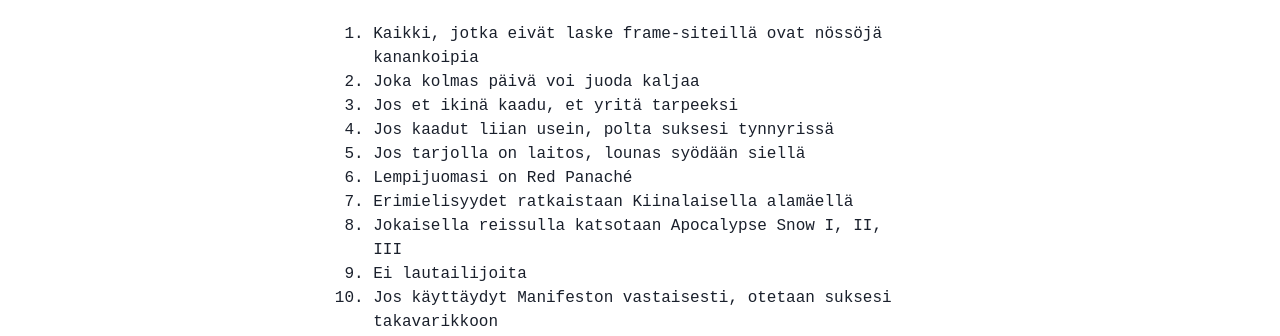
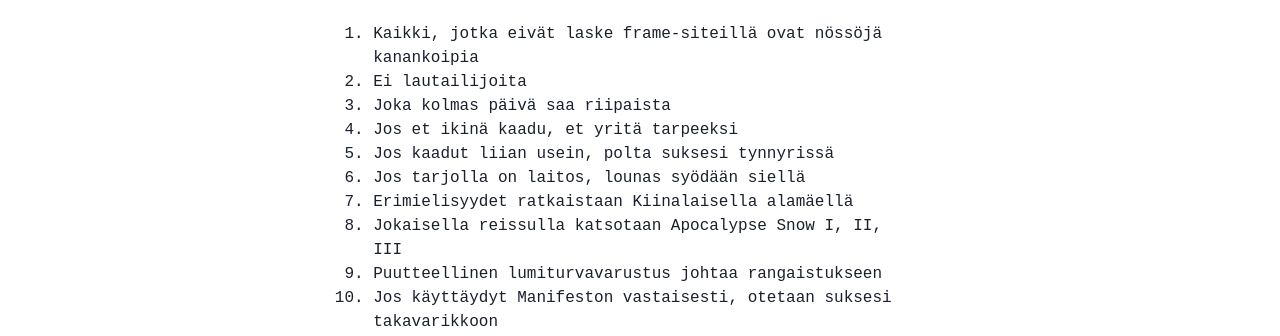
Before and after one commit to peksi/ski-extreme.com, a Next.js app: page / in a window 1280 px wide. Shown: the part 961-1297 px from the top of the page. Built offline with nearby package versions, Linux system fonts and the light colour scheme.

Commit message:
manifesto updates

```diff
--- a/pages/index.tsx
+++ b/pages/index.tsx
@@ -83,14 +83,14 @@
 					<Heading>MANIFESTO</Heading>
 					<ol className={styles.manifesto}>
 						<li>Kaikki, jotka eivät laske frame-siteillä ovat nössöjä kanankoipia</li>
-						<li>Joka kolmas päivä voi juoda kaljaa</li>
+						<li>Ei lautailijoita</li>
+						<li>Joka kolmas päivä saa riipaista</li>
 						<li>Jos et ikinä kaadu, et yritä tarpeeksi</li>
 						<li>Jos kaadut liian usein, polta suksesi tynnyrissä</li>
 						<li>Jos tarjolla on laitos, lounas syödään siellä</li>
-						<li>Lempijuomasi on Red Panaché</li>
 						<li>Erimielisyydet ratkaistaan Kiinalaisella alamäellä</li>
 						<li>Jokaisella reissulla katsotaan Apocalypse Snow I, II, III</li>
-						<li>Ei lautailijoita</li>
+						<li>Puutteellinen lumiturvavarustus johtaa rangaistukseen</li>
 						<li>Jos käyttäydyt Manifeston vastaisesti, otetaan suksesi takavarikkoon</li>
 					</ol>
 				</Container>
```
